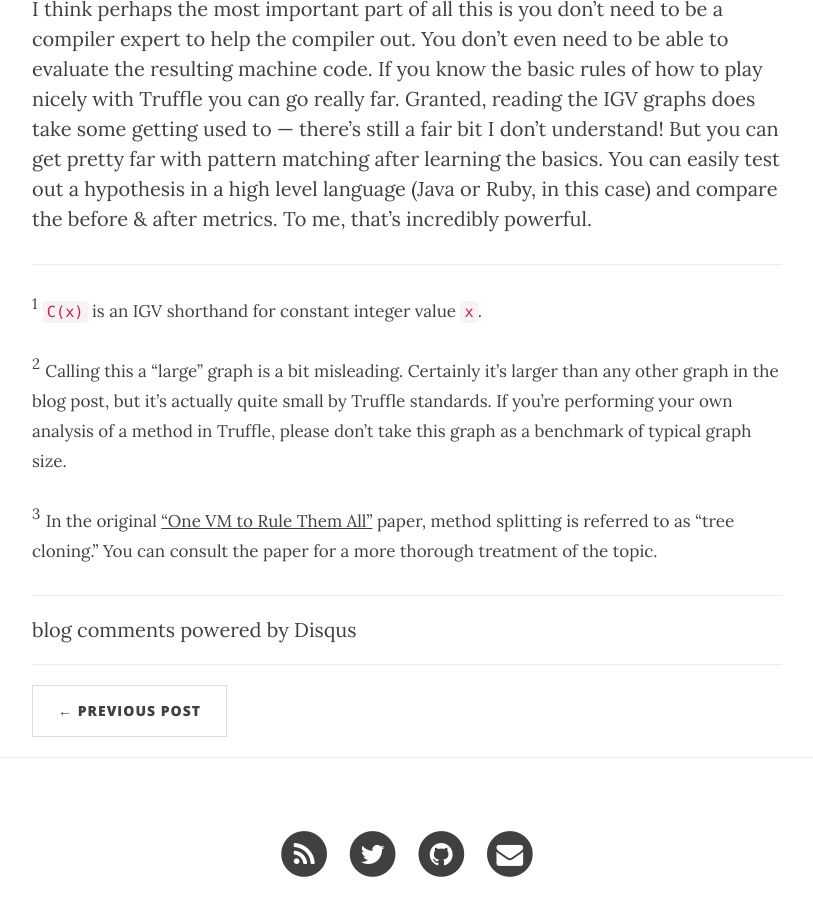
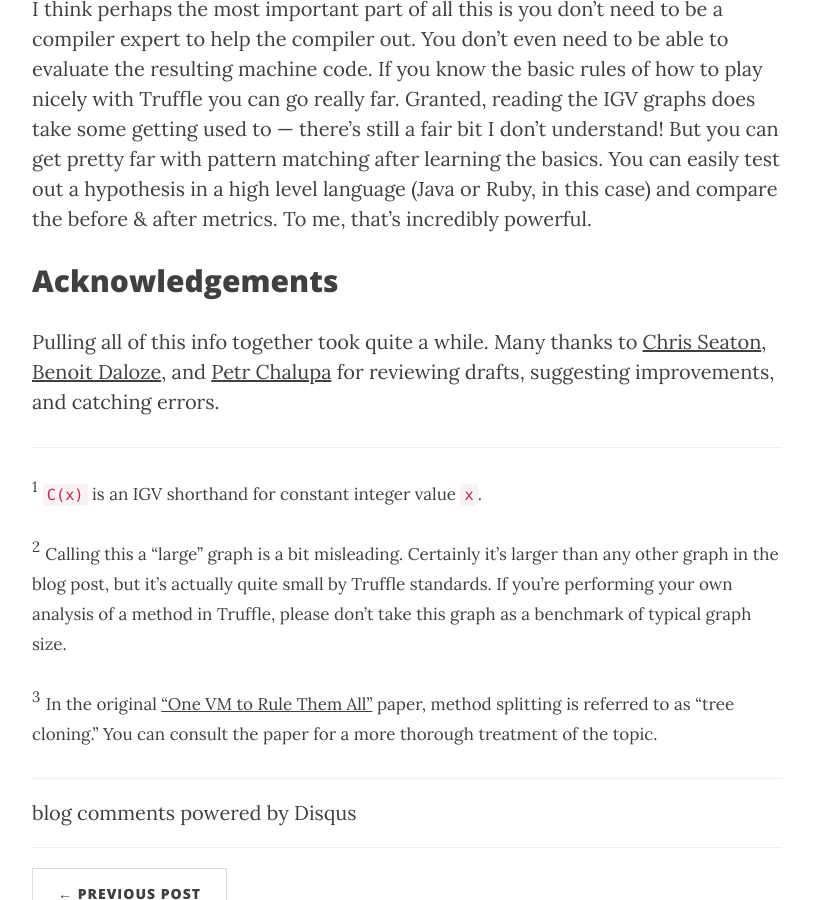
Before and after one commit to nirvdrum/nirvdrum.com, a Jekyll site: the page built from _posts/2017-05-30-a-systematic-approach-to-improving-truffleruby-performance.md, in a window 1280 px wide and 900 px high, scrolled down 19810 px. Shown: the whole window, without its empty margins (233-1046 px from the left). Built offline with Jekyll 4.4.1, drawn with Linux system fonts in a browser that asks for light colours; nearby versions of some CDN libraries; comment, search, counter and statistics services are not loaded.

Commit message:
Add acknowledgements.

```diff
--- a/_posts/2017-05-30-a-systematic-approach-to-improving-truffleruby-performance.md
+++ b/_posts/2017-05-30-a-systematic-approach-to-improving-truffleruby-performance.md
@@ -409,6 +409,12 @@ But you can get pretty far with pattern matching after learning the basics.
 You can easily test out a hypothesis in a high level language (Java or Ruby, in this case) and compare the before & after metrics.
 To me, that's incredibly powerful.
 
+Acknowledgements
+----------------
+
+Pulling all of this info together took quite a while.
+Many thanks to [Chris Seaton](https://twitter.com/chrisgseaton), [Benoit Daloze](https://twitter.com/eregontp), and [Petr Chalupa](https://twitter.com/pitr_ch) for reviewing drafts, suggesting improvements, and catching errors.
+
 <hr/>
 
 <a name="footnote_1"></a>
```
